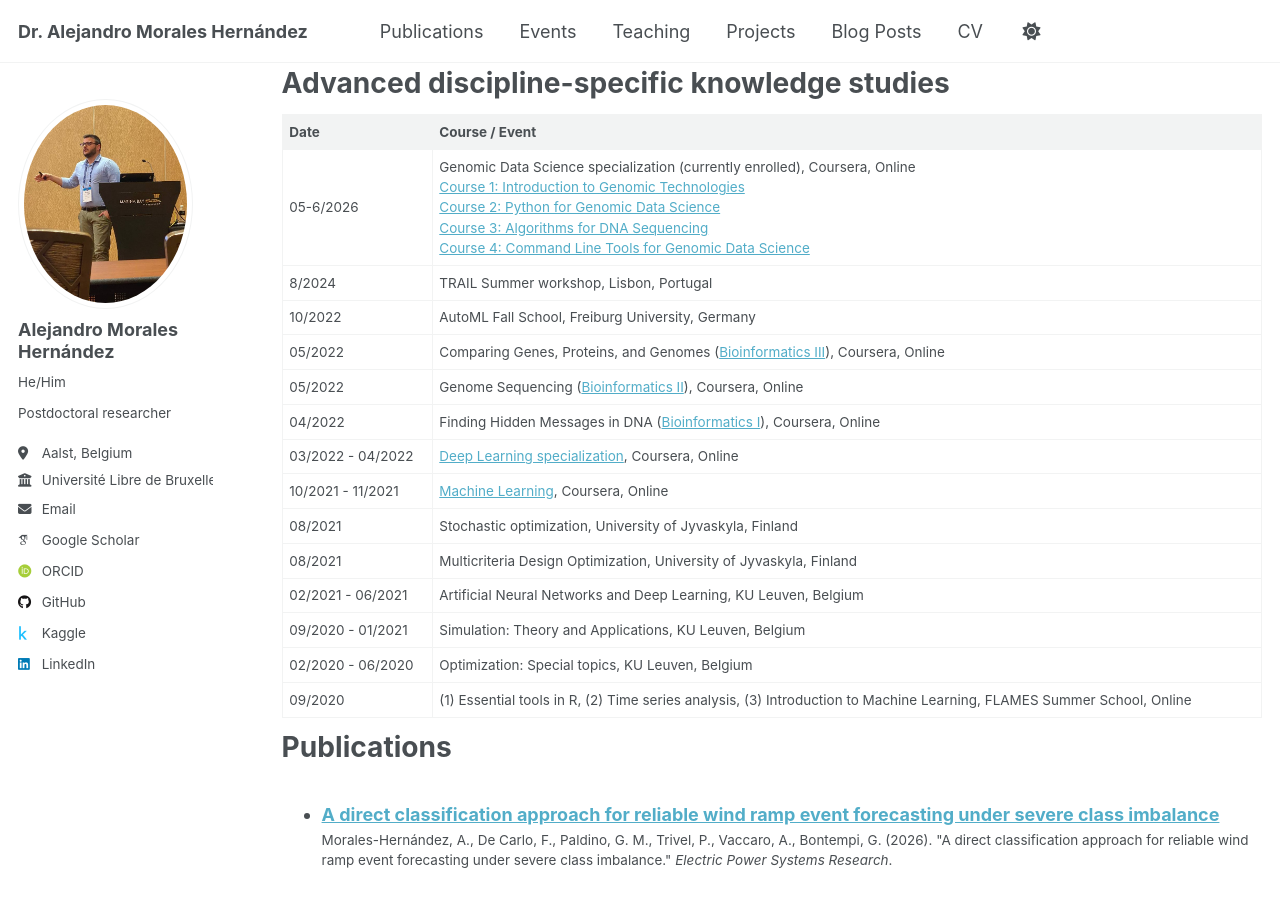
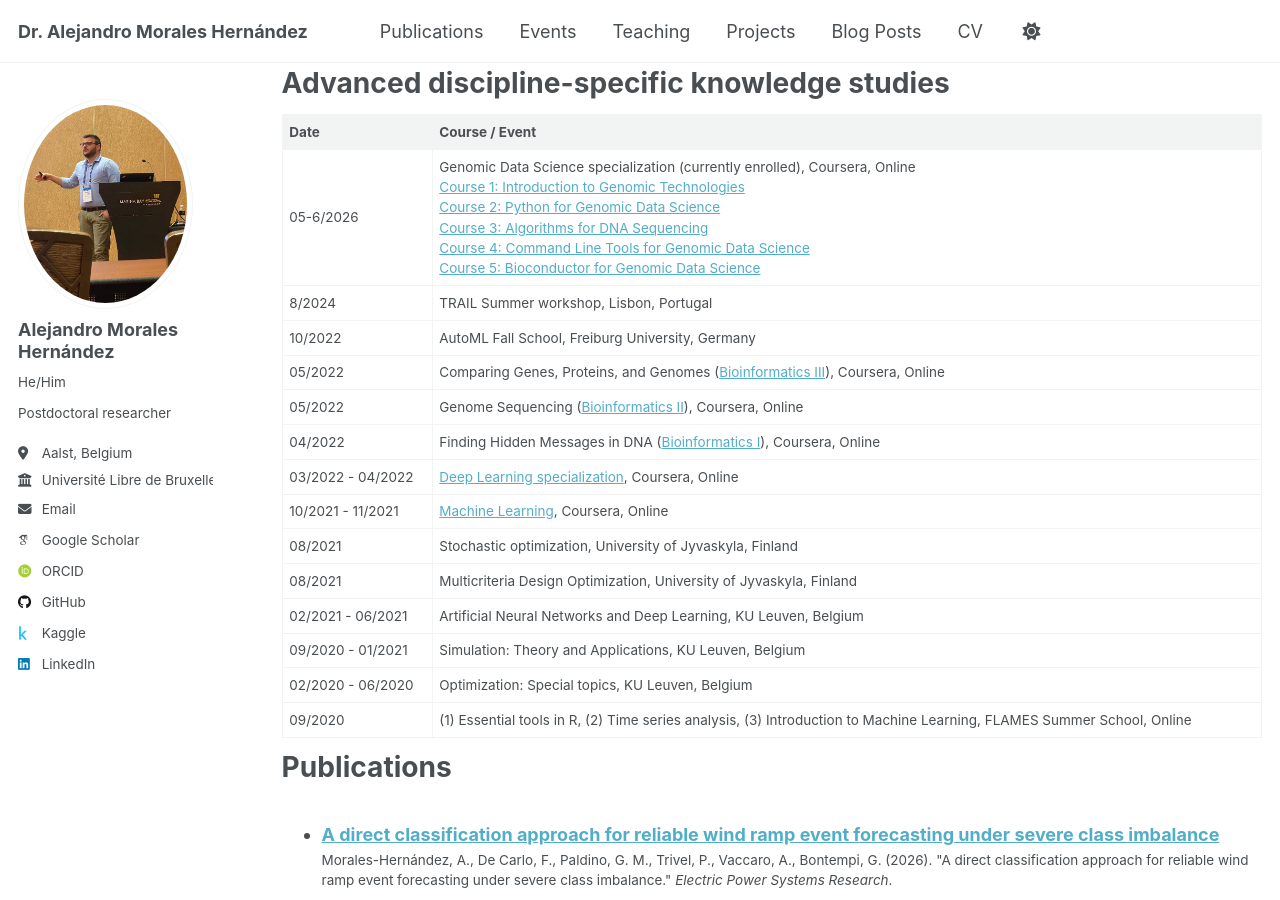
Before and after one commit to alejandro3500/alejandro3500.github.io, a Jekyll site: the page built from _pages/cv.md, in a window 1280 px wide and 900 px high, scrolled down 1400 px. Built offline with Jekyll 4.4.1, drawn with Linux system fonts in a browser that asks for light colours; some web fonts are replaced; a script that is not in the unit is left out.

Commit message:
Update cv.md

```diff
--- a/_pages/cv.md
+++ b/_pages/cv.md
@@ -59,7 +59,7 @@ Advanced discipline-specific knowledge studies
 
 | Date | Course / Event |
 |---|---|
-| 05-6/2026 | Genomic Data Science specialization (currently enrolled), Coursera, Online <br> [Course 1: Introduction to Genomic Technologies](https://www.coursera.org/verify/J7RTOS9Q5CDL) <br> [Course 2: Python for Genomic Data Science](https://www.coursera.org/verify/0HZ507AE56MX) <br> [Course 3: Algorithms for DNA Sequencing](https://coursera.org/verify/40DV4WV1LW86) <br> [Course 4: Command Line Tools for Genomic Data Science](https://coursera.org/verify/IXZYUAI3UPGX)|
+| 05-6/2026 | Genomic Data Science specialization (currently enrolled), Coursera, Online <br> [Course 1: Introduction to Genomic Technologies](https://www.coursera.org/verify/J7RTOS9Q5CDL) <br> [Course 2: Python for Genomic Data Science](https://www.coursera.org/verify/0HZ507AE56MX) <br> [Course 3: Algorithms for DNA Sequencing](https://coursera.org/verify/40DV4WV1LW86) <br> [Course 4: Command Line Tools for Genomic Data Science](https://coursera.org/verify/IXZYUAI3UPGX) <br> [Course 5: Bioconductor for Genomic Data Science](https://coursera.org/verify/FGAMNO07TD8B)|
 | 8/2024 | TRAIL Summer workshop, Lisbon, Portugal |
 | 10/2022 | AutoML Fall School, Freiburg University, Germany |
 | 05/2022 | Comparing Genes, Proteins, and Genomes ([Bioinformatics III](https://www.coursera.org/verify/XW47XBHZWS79)), Coursera, Online |
```
